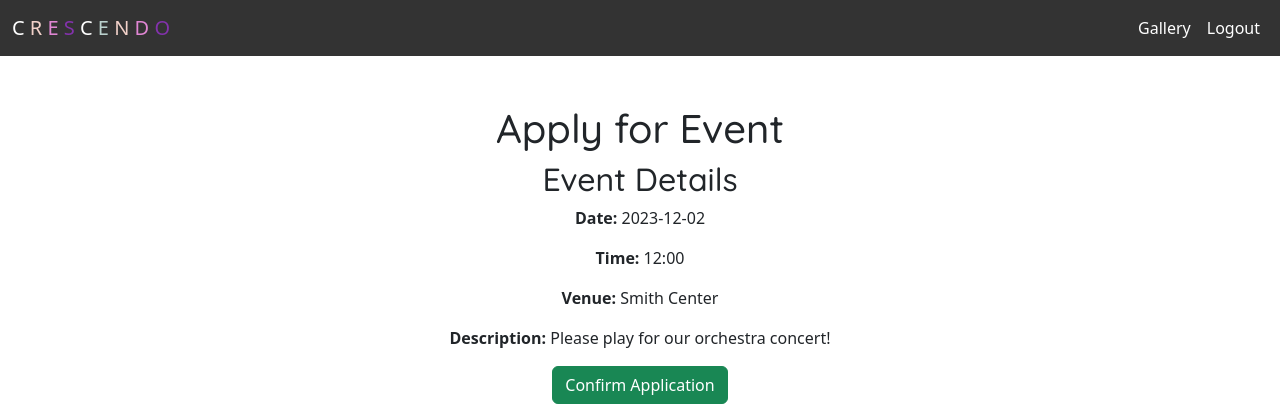
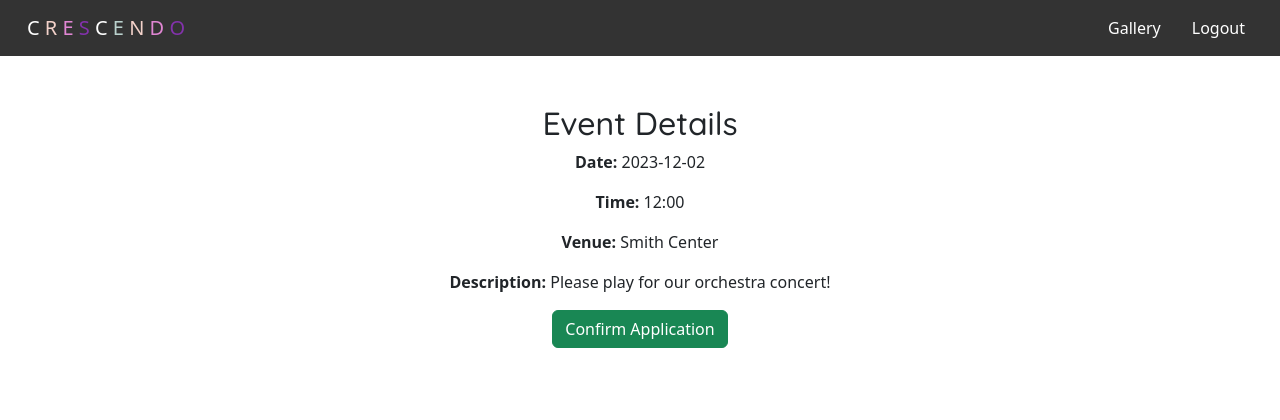
Before and after one commit to KadenZheng/Crescendo, a Flask app: page /apply_for_event/1 in a window 1280 px wide. Shown: the top 420 px of the page. Run offline with Flask 3, Linux system fonts and the light colour scheme; a user stored in the database is signed in; data comes from the database, SQL or seed files in the repository; both versions use the stored data as it was after the commit; some libraries are stand-ins or nearby versions; some web fonts are replaced.

Commit message:
Fix UI spacing

```diff
--- a/static/style.css
+++ b/static/style.css
@@ -129,3 +129,7 @@ footer {
     background: #ffffff; /* Plain white background for feature columns */
     /* Keep other styles as is */
 }
+
+.custom-nav-item {
+    margin-right: 15px; /* Adjust the space as needed */
+}
--- a/templates/apply_for_event.html
+++ b/templates/apply_for_event.html
@@ -5,7 +5,6 @@ Apply for Event - Crescendo
 {% endblock %}
 
 {% block content %}
-    <h1>Apply for Event</h1>
     <section class="apply-event">
         <h2>Event Details</h2>
         <p><strong>Date:</strong> {{ event[2] }}</p>
--- a/templates/gallery.html
+++ b/templates/gallery.html
@@ -20,5 +20,7 @@
     {% else %}
         <p>No images available in the gallery at this time.</p>
     {% endif %}
+    <!-- Done Viewing Button -->
+    <button onclick="history.back()" class="btn btn-primary mt-3">Done Viewing</button>
 </div>
 {% endblock %}
--- a/templates/layout.html
+++ b/templates/layout.html
@@ -26,7 +26,7 @@
     <nav class="navbar navbar-expand-md navbar-custom navbar-dark">
         <div class="container-fluid">
             <!-- Logo/Brand -->
-            <a class="navbar-brand" href="/">
+            <a class="navbar-brand" style="margin-left: 15px;" href="/">
                 <span style="color: #FFFFFF;">C</span>
                 <span style="color: #F2D1C9;">R</span>
                 <span style="color: #E086D3;">E</span>
@@ -46,17 +46,20 @@
             <div class="collapse navbar-collapse" id="navbarNav">
                 <ul class="navbar-nav ms-auto">
                     {% if session.user_id %}
-                    <li class="nav-item">
+                    <li class="nav-item custom-nav-item">
                         <a class="nav-link" href="{{ url_for('gallery') }}">Gallery</a>
                     </li>
-                    <li class="nav-item">
+                    <li class="nav-item custom-nav-item">
                         <a class="nav-link" href="{{ url_for('logout') }}">Logout</a>
                     </li>
                     {% else %}
-                    <li class="nav-item">
+                    <li class="nav-item custom-nav-item">
+                        <a class="nav-link" href="{{ url_for('gallery') }}">Gallery</a>
+                    </li>
+                    <li class="nav-item custom-nav-item">
                         <a class="nav-link" href="{{ url_for('register') }}">Register</a>
                     </li>
-                    <li class="nav-item">
+                    <li class="nav-item custom-nav-item">
                         <a class="nav-link" href="{{ url_for('login') }}">Log In</a>
                     </li>
                     {% endif %}
```
Also changed, not shown: crescendo.db.
